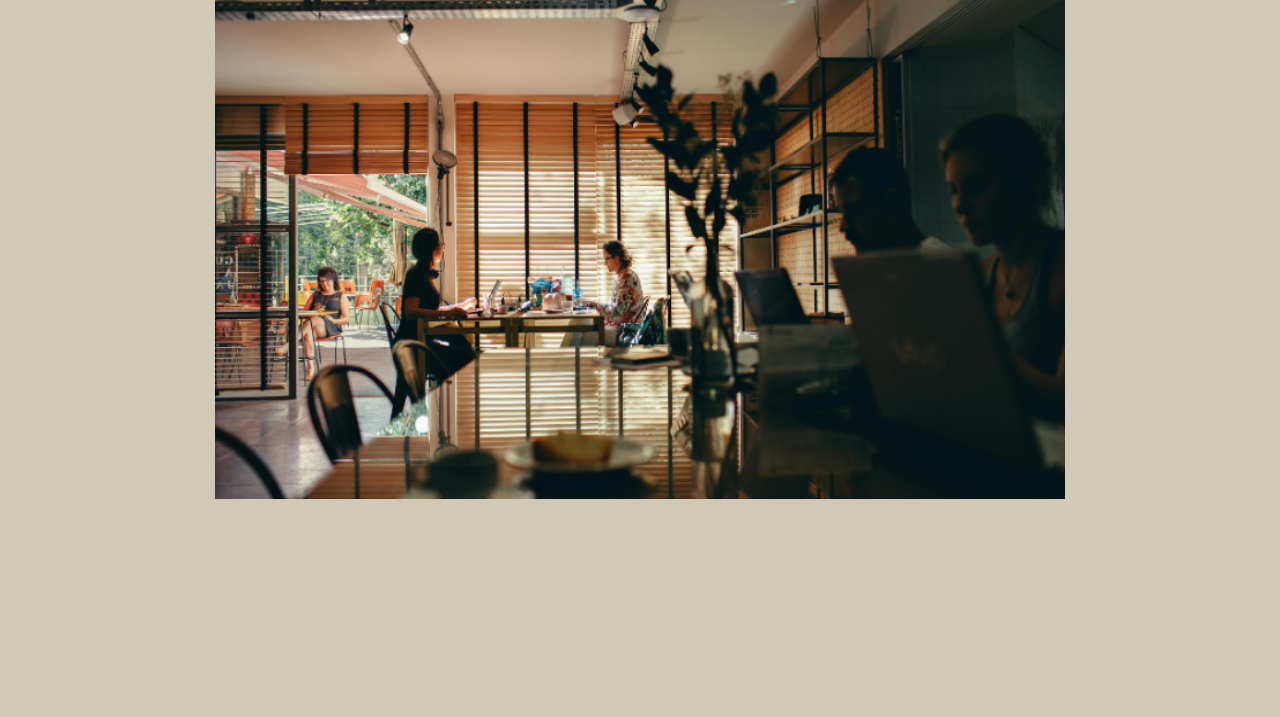
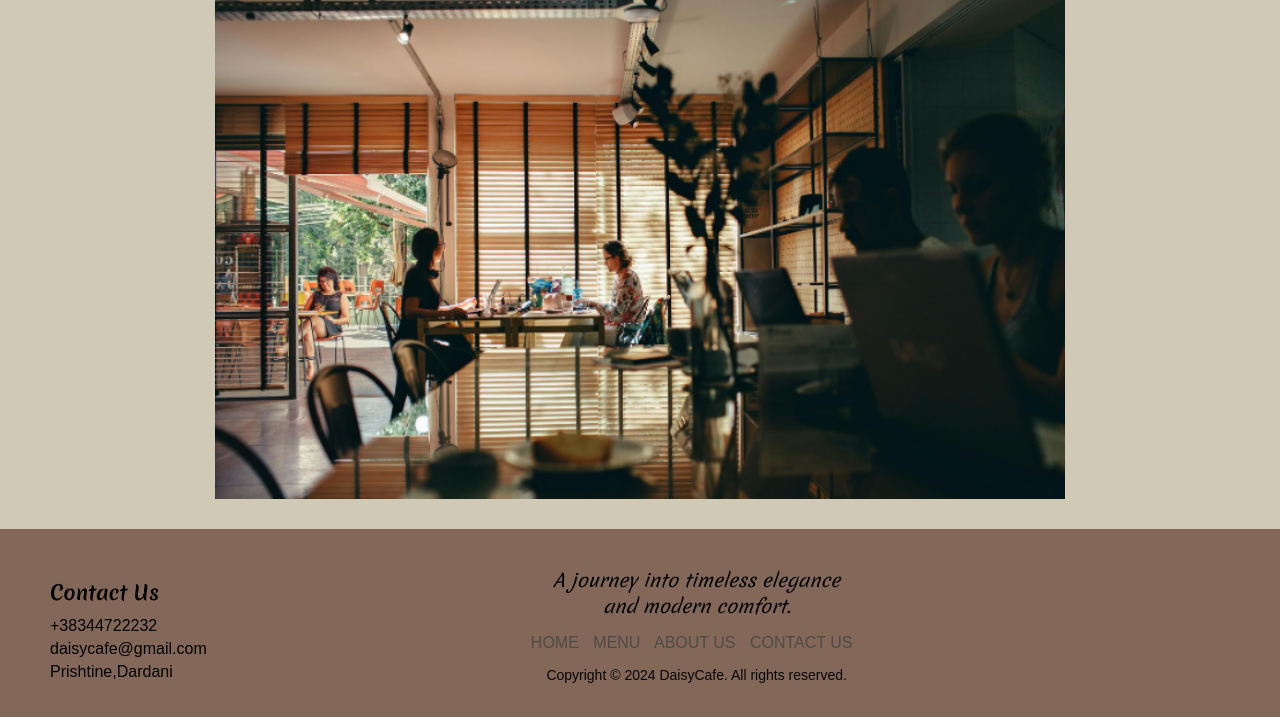
Before and after one commit to OrgesaBerisha/Projekti-Web-Dizajne, a PHP site: page / in a window 1280 px wide. Shown: the part 2504-3221 px from the top of the page. Before the commit the page ends 3003 px from the top, so only its background shows below. Run offline with PHP 8.4, Linux system fonts and the light colour scheme.

Commit message:
Footeri html dhe css

```diff
--- a/css/main.css
+++ b/css/main.css
@@ -60,3 +60,84 @@ body{
 #active {
     color: #b06c6c;
 }
+
+/* Stili i Footer-it */
+footer {
+    background-color: #836758;
+    padding: 20px;
+    color: black;
+    font-family: "Arial", sans-serif;
+    margin-top: 30px;
+ }
+
+ .footer-content {
+    display: flex;
+    justify-content: space-between;
+    align-items: center;
+    flex-wrap: wrap;
+    max-width: 1200px;
+    margin: 0 auto;
+ }
+
+ .footer-contact {
+    text-align: left;
+    flex: 1;
+    margin: 10px;
+    margin-top: 0;
+ }
+
+ .footer-contact h4 {
+    font-size: 20px;
+    margin-bottom: 10px;
+    font-weight: bold;
+    font-family: "Merienda", cursive;
+
+ }
+
+ .footer-contact p {
+    font-size: 16px;
+    margin: 5px 0;
+ }
+
+ .footer-main {
+    text-align: center;
+    flex: 2;
+    flex-direction: column;
+    margin-left: -450px;
+    margin-top: 0;
+    margin-bottom: 0;
+ }
+
+ .footer-line {
+    font-size: 18px;
+    margin-bottom: 5px;
+    font-family: "Merienda", cursive;
+    text-align: center;
+ }
+
+ .footer-nav {
+    margin-top: 15px;
+    font-size: 16px;
+
+ }
+
+ .footer-nav a {
+    text-decoration: none;
+    color: #4e4b47;
+    margin-right: 10px;
+ }
+
+ .footer-copyright {
+    margin-top: 15px;
+    font-size: 14px;
+    color: #070606;
+    text-align: center;
+ }
+
+ .footer-copyright a {
+    text-decoration: none;
+    color: #070606;
+    font-size: 14px;
+    margin-bottom: 1px;
+    text-align: center;
+ }
--- a/index.html
+++ b/index.html
@@ -16,7 +16,7 @@
     <header>
         <nav class="navbar">
             <ul class="nav-links">
-                <li><a href="index.html">HOME</a></li>
+                <li><a href="index.html" id="active">HOME</a></li>
                 <li><a href="menu.html">MENU</a></li>
             </ul>
         <div class="logo">
@@ -24,7 +24,7 @@
             <h1>DAISY</h1>
         </div>
             <ul class="nav-links">
-                <li><a href="about.html" id="active">ABOUT</a></li>
+                <li><a href="about.html" >ABOUT</a></li>
                 <li><a href="contactus.html">CONTACT US</a></li>
             </ul>
         </nav>
@@ -102,6 +102,29 @@
     <div class="ambienti">
         <img src="img/shop.png" alt="shop" class="shop-picture">
     </div>
+    <footer>
+        <div class="footer-content">
+            <div class="footer-contact">
+                <h4>Contact Us</h4>
+                <p>+38344722232</p>
+                <p>daisycafe@gmail.com</p>
+                <p>Prishtine,Dardani</p>
+            </div>
+            <div class="footer-main">
+                <p class="footer-line">
+                    <i>A journey into timeless elegance <br> and modern comfort.</i>
+                </p>
+                <nav class="footer-nav">
+                    <a href="index.html">HOME</a>
+                    <a href="menu.html">MENU</a>
+                    <a href="about.html">ABOUT US</a>
+                    <a href="contactus.html">CONTACT US</a>
+                </nav>
+                <p class="footer-copyright">
+                    Copyright © 2024 DaisyCafe. All rights reserved.
+                </p>
+            </div>
+    </footer>
 
 
 
```
Also changed, not shown: about.html (+23 -0 lines), contactus.html (+23 -0 lines), menu.html (+23 -0 lines).
